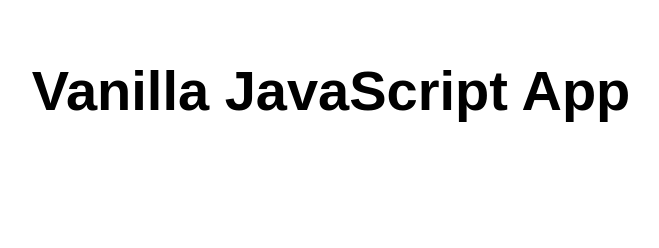
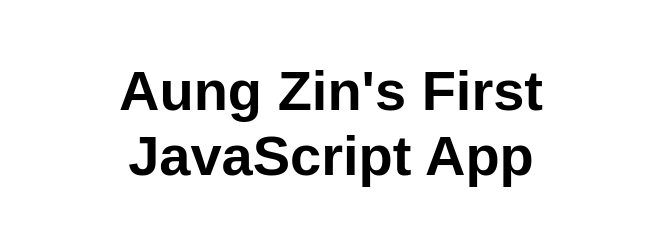
Before and after one commit to aungzincloud/my-first-static-web-app, a website: page src/index.html in a window 1280 px wide. Shown: the whole page, without its empty margins (309-968 px from the left). Drawn offline with Linux system fonts and the light colour scheme.

Commit message:
Update index.html

```diff
--- a/src/index.html
+++ b/src/index.html
@@ -5,12 +5,12 @@
   <meta charset="UTF-8">
   <meta name="viewport" content="width=device-width, initial-scale=1.0">
   <link rel="stylesheet" href="styles.css">
-  <title>Vanilla JavaScript App</title>
+  <title>AungZin First JavaScript App</title>
 </head>
 
 <body>
   <main>
-    <h1>Vanilla JavaScript App</h1>
+    <h1>Aung Zin's First JavaScript App</h1>
   </main>
 </body>
 
```
